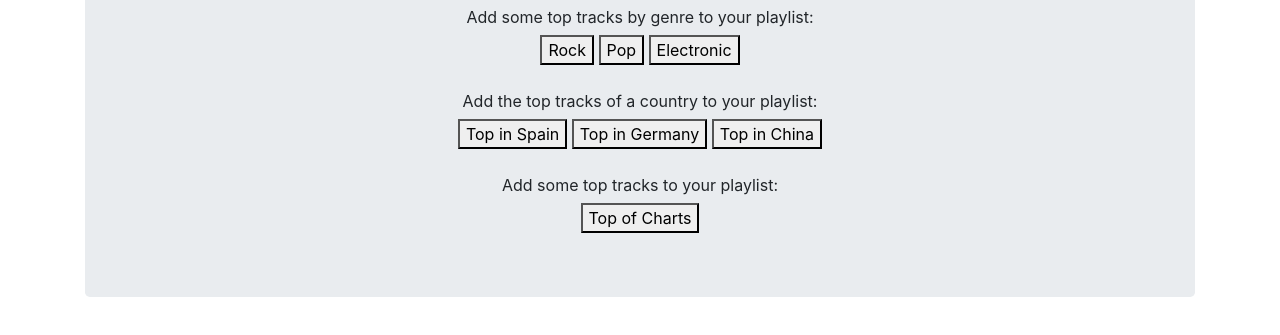
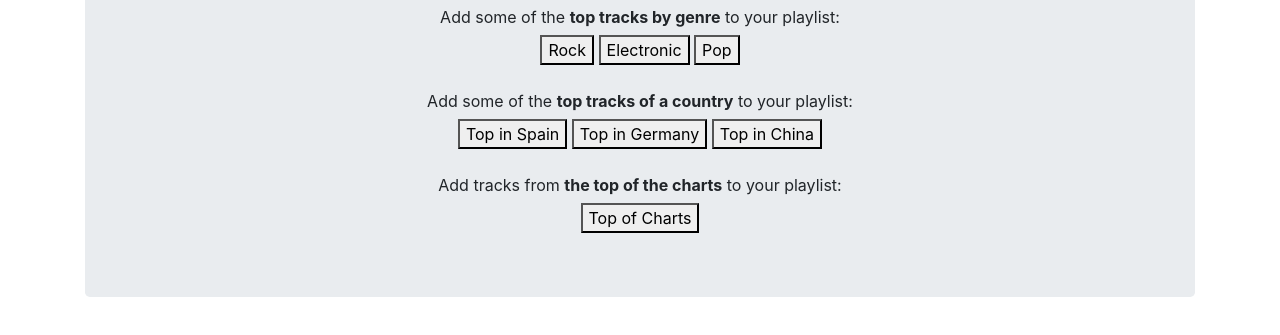
Before and after one commit to BrenStro/InstaDJ, a website: page public/index.html at #!/playlist in a window 1280 px wide. Shown: the part 349-684 px from the top of the page. Drawn offline with nearby package versions, Linux system fonts and the light colour scheme; some packages are replaced by stand-ins of ours; no server answers.

Commit message:
Playlist UI improvements
Quick UI improvements for playlist page and button ordering

```diff
--- a/public/views/playlist.html
+++ b/public/views/playlist.html
@@ -20,17 +20,17 @@
 
 	<h2>Discover</h2>
 
-	<p>Add some top tracks by genre to your playlist:</p>
+	<p>Add some of the <strong>top tracks by genre</strong> to your playlist:</p>
 	<button class="add-track" ng-click="">Rock</button>
+	<button class="add-track" ng-click="">Electronic</button>
 	<button class="add-track" ng-click="">Pop</button>
-	<button class="add-track" ng-click="">Electronic</button>
 	<br/><br/>
-	<p>Add the top tracks of a country to your playlist:</p>
+	<p>Add some of the <strong>top tracks of a country</strong> to your playlist:</p>
 	<button class="add-track" ng-click="">Top in Spain</button>
 	<button class="add-track" ng-click="">Top in Germany</button>
 	<button class="add-track" ng-click="">Top in China</button>
 	<br/><br/>
-	<p>Add some top tracks to your playlist:</p>
+	<p>Add tracks from <strong>the top of the charts</strong> to your playlist:</p>
 	<button class="add-track" ng-click="">Top of Charts</button>
 
 </div>
--- a/scripts/lastFM_info.txt
+++ b/scripts/lastFM_info.txt
@@ -23,8 +23,8 @@ FOR THE PLAYLIST PAGE:
 -----------------
 GENRES:
 http://ws.audioscrobbler.com/2.0/?method=tag.gettoptracks&tag=rock&api_key=31019bd7e0a4251800e5ce24efb9d5ea&format=json
+http://ws.audioscrobbler.com/2.0/?method=tag.gettoptracks&tag=electronic&api_key=31019bd7e0a4251800e5ce24efb9d5ea&format=json
 http://ws.audioscrobbler.com/2.0/?method=tag.gettoptracks&tag=pop&api_key=31019bd7e0a4251800e5ce24efb9d5ea&format=json
-http://ws.audioscrobbler.com/2.0/?method=tag.gettoptracks&tag=electronic&api_key=31019bd7e0a4251800e5ce24efb9d5ea&format=json
 
 LOCATIONS:
 http://ws.audioscrobbler.com/2.0/?method=geo.gettoptracks&country=spain&api_key=31019bd7e0a4251800e5ce24efb9d5ea&format=json
```
